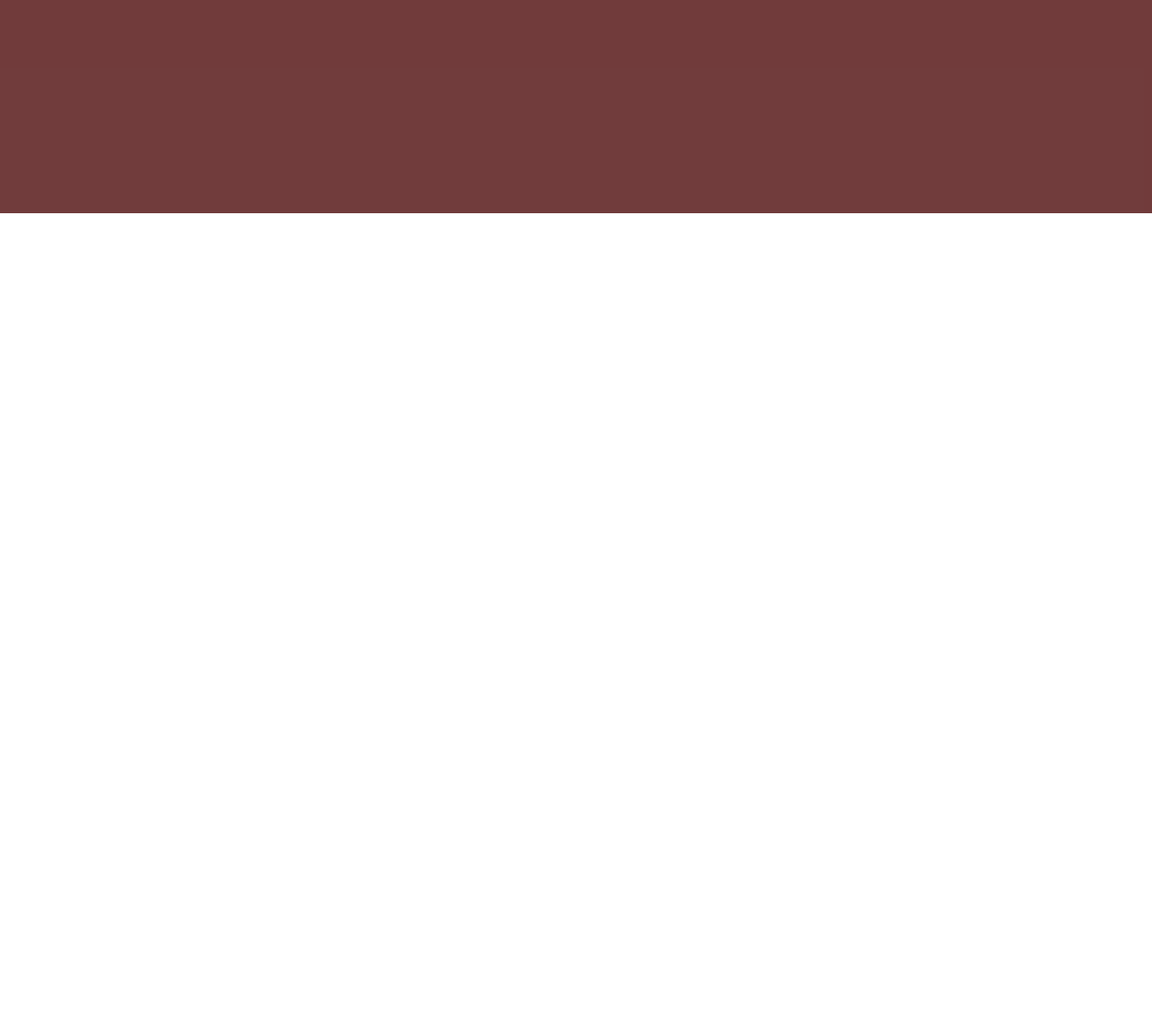
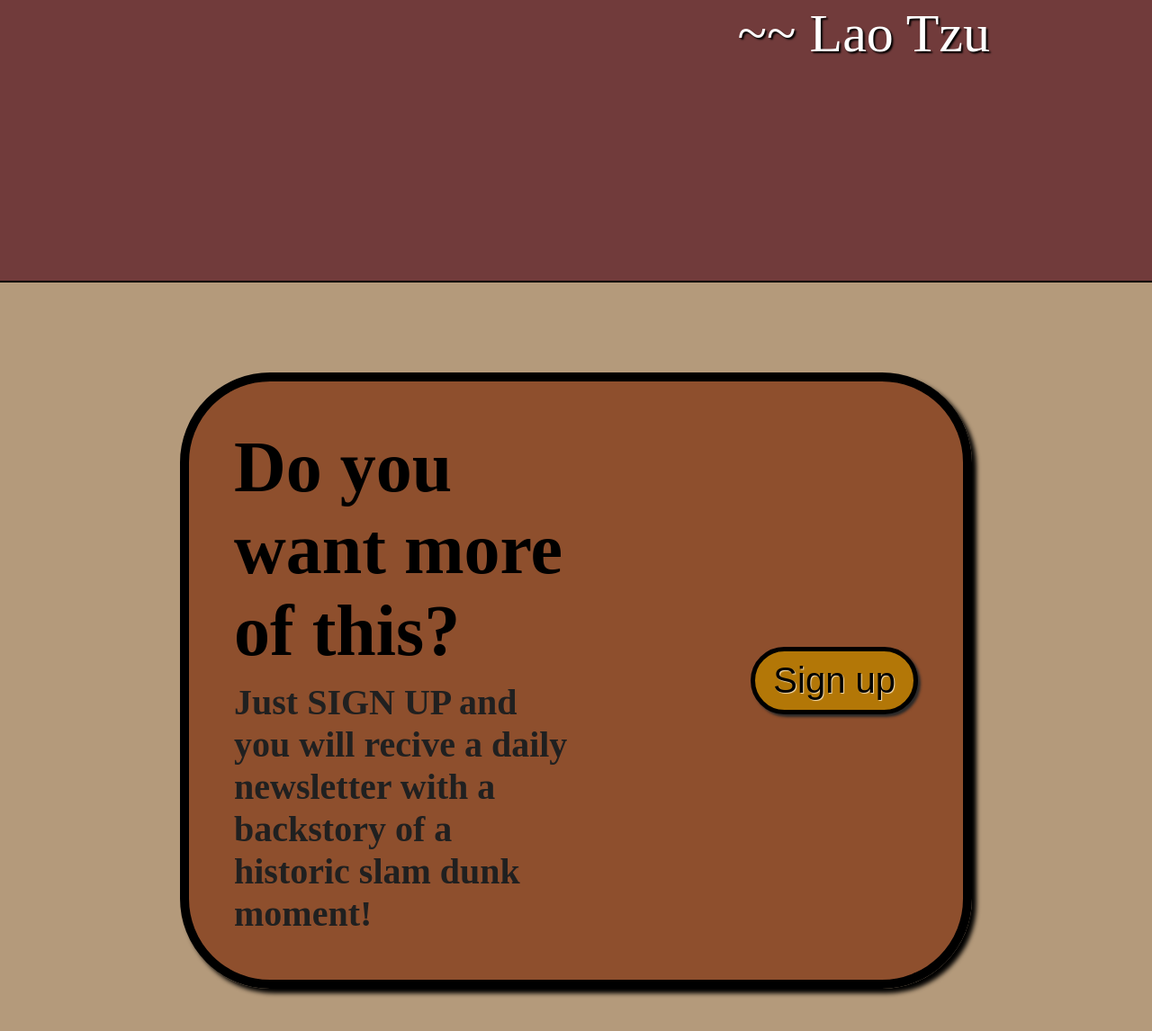
Before and after one commit to popalex11/odin-basketball, a plain HTML site: page index.html in a window 1280 px wide. Shown: the part 3227-4373 px from the top of the page at 90% size. Before the commit the page ends 3464 px from the top, so only its background shows below. Drawn offline with Linux system fonts and the light colour scheme.

Commit message:
Done with the content.
I added the sign up and the footer of the page
Also worked on the style.
More work needed.

```diff
--- a/index.html
+++ b/index.html
@@ -93,11 +93,26 @@
 
 
     <div class="sign-up">
+        <div class="banner">
+            <div class="text">
+                <div class="message1">
+                    Do you want more of this?
+                </div>
 
+                <div class="message2">
+                    Just SIGN UP and you will recive a daily newsletter with a backstory of a historic slam dunk moment!
+                </div>
+            </div>
+
+            <div class="button">
+                <button>Sign up</button>
+            </div>
+
+        </div>
     </div>
 
     <div class="footer">
-
+        Copyright © The Odin Project 2023
     </div>
 </body>
 </html>
--- a/styles.css
+++ b/styles.css
@@ -43,6 +43,7 @@ body {
     padding-bottom: 50px;
     padding-left: 200px;
     padding-right: 200px;
+    justify-content: center;
 }
 
 .introduction {
@@ -81,6 +82,14 @@ body {
     background-color: rgb(179, 119, 7);
     color: black;
     text-shadow: 1px 1px 1px wheat;
+    border-radius: 100px;
+    padding: 10px;
+    padding-left: 20px;
+    padding-right: 20px;
+    border: 5px;
+    border-style: solid;
+    box-shadow: 3px 3px 3px rgb(41, 41, 41);
+
 }
 
 
@@ -180,3 +189,66 @@ body {
     font-size: 60px;
     text-shadow: 2px 2px 2px black;
 }
+
+.sign-up {
+    background-color: rgba(126, 81, 26, 0.575);
+}
+
+.banner {
+    background-color: rgba(131, 57, 22, 0.774);
+    margin-left: 200px;
+    margin-right: 200px;
+    margin-top: 100px;
+    margin-bottom: 100px;
+    display: flex;
+    justify-content: space-around;
+    padding: 50px;
+    border: 10px;
+    border-style: solid;
+    border-radius: 100px;
+    box-shadow: 5px 5px 5px black;
+    align-items: center;
+    gap: 200px;
+}
+
+.banner .text {
+    display: flex;
+    flex-direction: column;
+    gap: 10px;
+}
+
+.message1 {
+    font-size: 80px;
+    font-weight: 700;
+}
+
+.message2 {
+    font-size: 40px;
+    font-weight: bolder;
+    color: rgb(32, 32, 32);
+}
+
+.button {
+    display: flex;
+    flex-shrink: 0;
+}
+
+.footer {
+    display: flex;
+    background-color: rgba(77, 10, 10, 0.795);
+    justify-content: center;
+    padding: 15px;
+}
+
+.footer,
+.sign-up,
+.quote,
+.content,
+.top2 {
+    border-bottom: 0px;
+    border-right: 0px;
+    border-left: 0px;
+    border-top: 2px;
+    border-color: black;
+    border-style: solid;
+}
```
